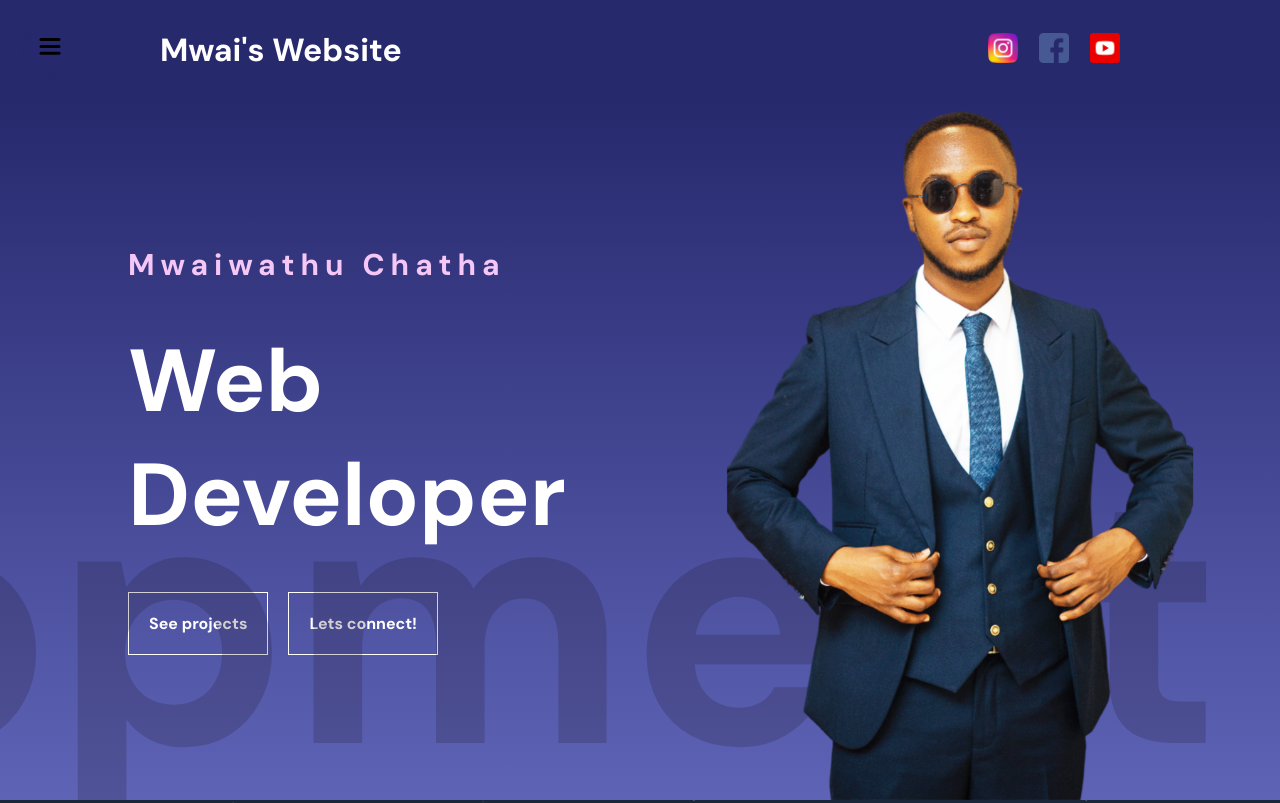
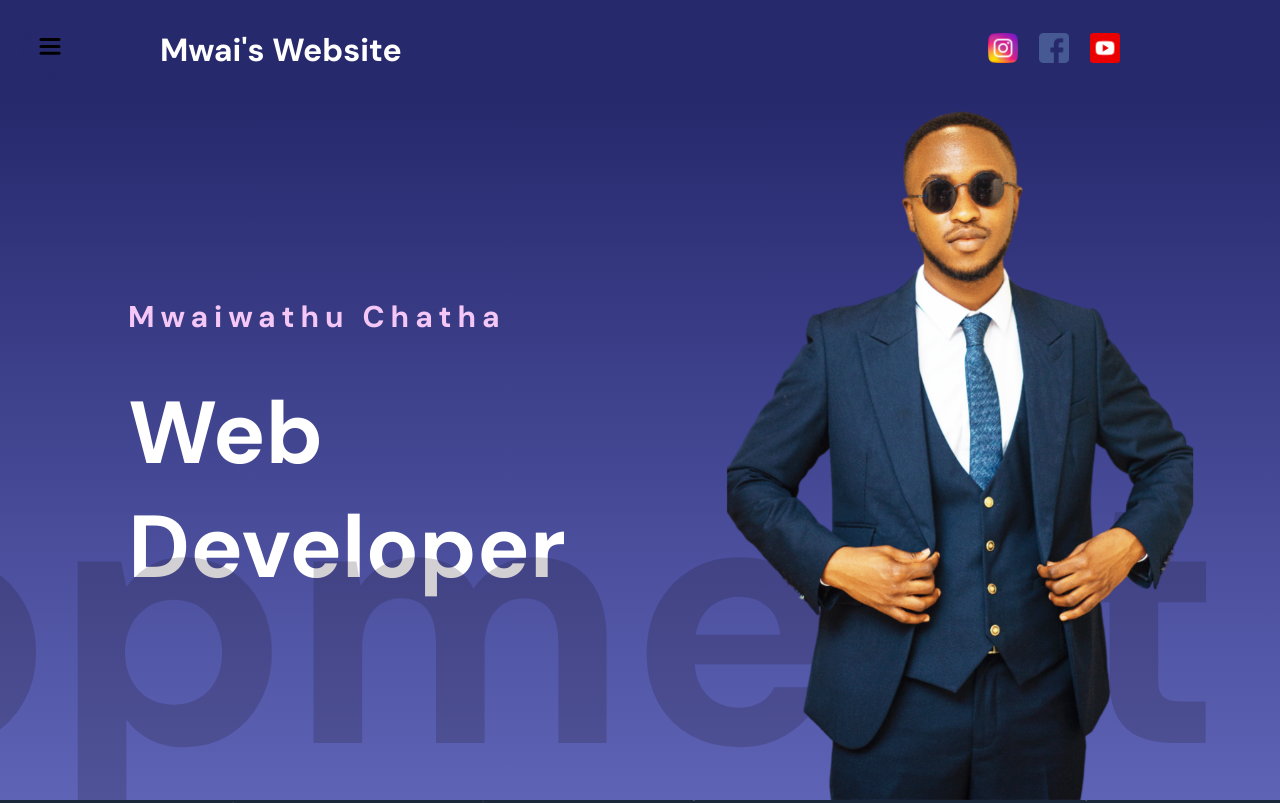
Before and after one commit to MwaiwathuChatha/Personalized-Portfolio-Website, a React (Vite) app: page / in a window 1280 px wide. Shown: the top 803 px of the page. Built offline with nearby package versions, Linux system fonts and the light colour scheme.

Commit message:
Removed buttons from banner component

```diff
--- a/src/components/Banner/Banner.jsx
+++ b/src/components/Banner/Banner.jsx
@@ -43,10 +43,7 @@ const Banner = () => {
         <motion.div className="textContainer" variants={textVariants} initial="initial" animate="animate">
           <motion.h2 variants={textVariants}>Mwaiwathu Chatha</motion.h2>
           <motion.h1 variants={textVariants}> Web Developer</motion.h1>
-          <motion.div variants={textVariants} className="buttons">
-            <motion.button onClick={Projects} variants={textVariants}>See projects</motion.button>
-            <motion.button variants={textVariants}>Lets connect!</motion.button>
-          </motion.div>
+
 
         </motion.div>
         <motion.div variants={sliderVariant} initial="initial" animate="animate" className="slidingText">
```
